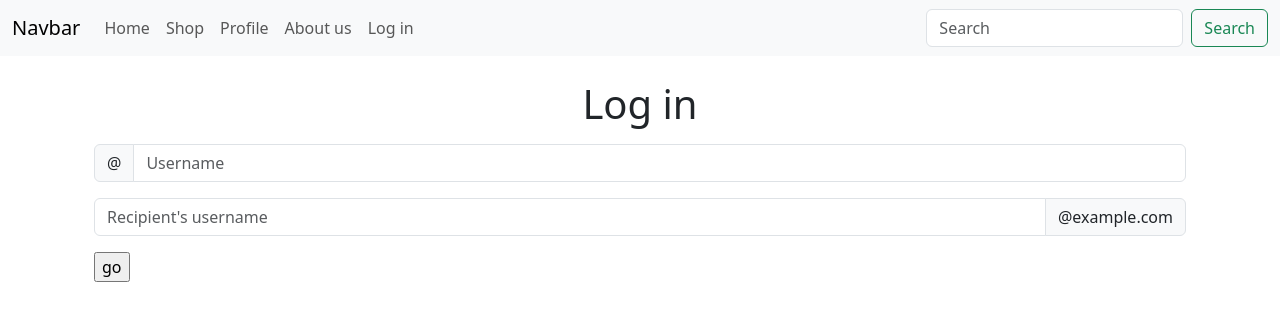
After one commit to Veter-ok/online-shop-flask, a Flask app: page /login in a window 1280 px wide. The commit adds this page. Shown: the top 321 px of the page. Run offline with Flask 3, Linux system fonts and the light colour scheme.

Commit message:
Add templates and form

```diff
--- /dev/null
+++ b/forms.py
@@ -0,0 +1,6 @@
+from flask_wtf import FlaskForm
+from wtforms import StringField
+from wtforms.validators import DataRequired
+
+class MyForm(FlaskForm):
+    name = StringField('name', validators=[DataRequired()])
--- a/main.py
+++ b/main.py
@@ -1,10 +1,43 @@
-from flask import Flask, render_template
+from flask import Flask, render_template, redirect, url_for
+from forms import MyForm
 
 app = Flask(__name__)
+app.config['SECRET_KEY'] = 'your secret key'
+
+users = []
 
 @app.route('/')
-def index():
-    return render_template('index.html')
+def home():
+    return render_template('home.html')
+
+@app.route('/about-us')
+def about_us():
+    return render_template('about_us.html')
+
+
+@app.route('/login', methods=['POST', 'GET'])
+def login():
+    form = MyForm()
+    if form.validate_on_submit():
+        users.append(form.name.data)
+        print(users)
+        return redirect(url_for('success'))
+    return render_template("login.html", form=form)
+
+@app.route('/success')
+def success():
+    return render_template("home.html")
+
+@app.route('/profile/<name>')
+def profile(name):
+    if name in users:
+        return render_template('profile.html', name=name)
+    else:
+        return redirect(url_for('login'))
+
+@app.route('/shop')
+def shop():
+    return render_template('shop.html')
 
 
 if __name__ == '__main__':
--- a/templates/index.html
+++ b/templates/about_us.html
@@ -1,5 +1,5 @@
 {% extends 'base.html' %}
 
 {% block body %}
-<h1>Hello</h1>
+<h1>About Us</h1>
 {% endblock %}
--- a/templates/base.html
+++ b/templates/base.html
@@ -16,16 +16,19 @@
 		  <div class="collapse navbar-collapse" id="navbarSupportedContent">
 			<ul class="navbar-nav me-auto mb-2 mb-lg-0">
 			  <li class="nav-item">
-				<a class="nav-link" href="#">Home</a>
+				<a class="nav-link" href="{{ url_for('home') }}">Home</a>
 			  </li>
 			  <li class="nav-item">
-				<a class="nav-link" href="#">Shop</a>
+				<a class="nav-link" href="{{ url_for('shop') }}">Shop</a>
 			  </li>
 			  <li class="nav-item">
-				<a class="nav-link" href="#">Profile</a>
+				<a class="nav-link" href="{{ url_for('profile', name='Rodion') }}">Profile</a>
 			  </li>
 			  <li class="nav-item">
-				<a class="nav-link" href="#">About us</a>
+				<a class="nav-link" href="{{ url_for('about_us') }}">About us</a>
+			  </li>
+			  <li class="nav-item">
+				<a class="nav-link" href="{{ url_for('login') }}">Log in</a>
 			  </li>
 			</ul>
 			<form class="d-flex" role="search">
@@ -35,7 +38,9 @@
 		  </div>
 		</div>
 	</nav>
-	{% block body %} {% endblock %}
+	<div class="container mt-3">
+		{% block body %} {% endblock %}
+	</div>
     <script src="https://cdn.jsdelivr.net/npm/bootstrap@5.3.0-alpha3/dist/js/bootstrap.bundle.min.js" integrity="sha384-ENjdO4Dr2bkBIFxQpeoTz1HIcje39Wm4jDKdf19U8gI4ddQ3GYNS7NTKfAdVQSZe" crossorigin="anonymous"></script>
 	<script src="https://cdn.jsdelivr.net/npm/@popperjs/core@2.11.7/dist/umd/popper.min.js" integrity="sha384-zYPOMqeu1DAVkHiLqWBUTcbYfZ8osu1Nd6Z89ify25QV9guujx43ITvfi12/QExE" crossorigin="anonymous"></script>
 	<script src="https://cdn.jsdelivr.net/npm/bootstrap@5.3.0-alpha3/dist/js/bootstrap.min.js" integrity="sha384-Y4oOpwW3duJdCWv5ly8SCFYWqFDsfob/3GkgExXKV4idmbt98QcxXYs9UoXAB7BZ" crossorigin="anonymous"></script>
--- /dev/null
+++ b/templates/home.html
@@ -0,0 +1,5 @@
+{% extends 'base.html' %}
+
+{% block body %}
+<h1>Online comics shop</h1>
+{% endblock %}
--- /dev/null
+++ b/templates/login.html
@@ -0,0 +1,20 @@
+{% extends 'base.html' %}
+
+{% block body %}
+<div class="container mt-4">
+	<p class="h1 text-center mb-3">Log in</p>
+	<form method="POST">
+		{{ form.csrf_token }}
+		<div class="input-group mb-3">
+			<span class="input-group-text" id="basic-addon1">@</span>
+			{{ form.name(class_='form-control', type="text", placeholder="Username", size=3) }}
+		  </div>
+		<div class="input-group mb-3">
+			<input type="text" class="form-control" placeholder="Recipient's username" aria-label="Recipient's username" aria-describedby="basic-addon2">
+			<span class="input-group-text" id="basic-addon2" value="{{ request.form['email'] }}">@example.com</span>
+		</div>
+		<input type="submit" value="go">
+	</form>
+</div>
+
+{% endblock %}
--- /dev/null
+++ b/templates/profile.html
@@ -0,0 +1,6 @@
+{% extends 'base.html' %}
+
+{% block body %}
+<p class="h1">Hi, {{ name }}</p>
+<p>name: {{ name }}</p>
+{% endblock %}
```
Also changed, not shown: templates/shop.html (added, +13 -0 lines), static/images/1.jpg (added).
